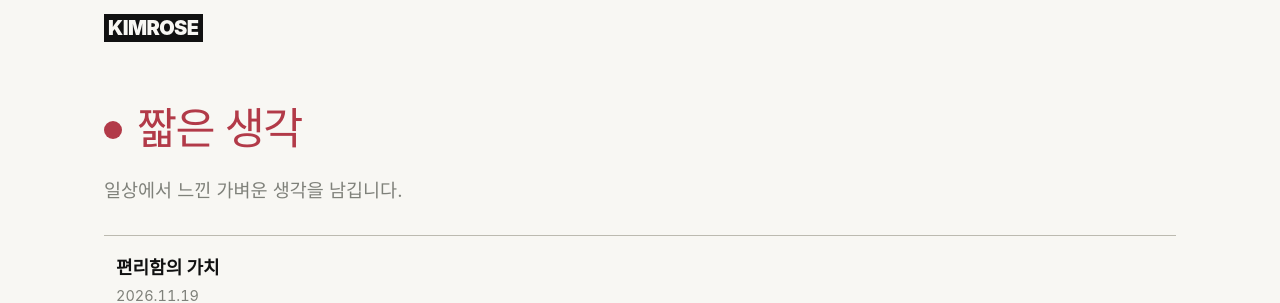
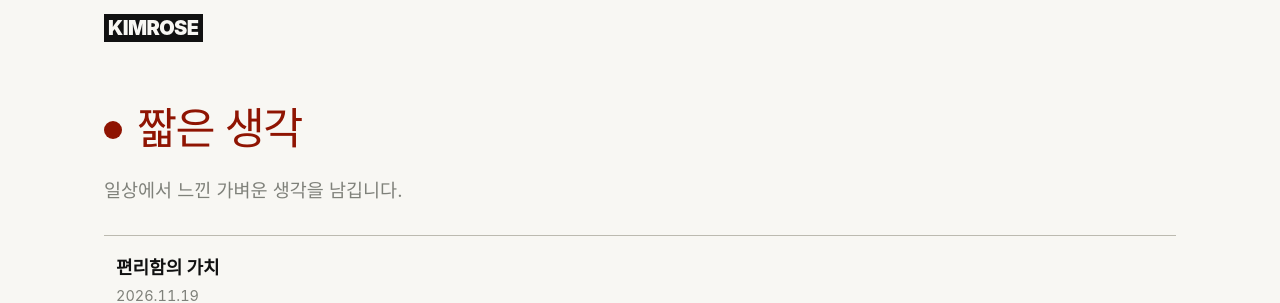
Before and after one commit to k-im-rose/thoughts, a Jekyll site: the page built from index.html, in a window 1280 px wide. Shown: the top 303 px of the page. Built offline with Jekyll 4.4.1, drawn with Linux system fonts in a browser that asks for light colours; some web fonts are replaced.

Commit message:
짧은 생각 사이트: 메인 색을 참고 이미지 색(#8F1402)으로 변경
Co-Authored-By: Claude Haiku 5.5 <noreply@anthropic.com>

```diff
--- a/assets/css/cv.css
+++ b/assets/css/cv.css
@@ -486,9 +486,9 @@ a.work-row:hover small { color: #fff; }
   --ink: #111111;
   --text: #111111;
   --soft: #7f817a;
-  --sage: #B23A48;        /* 메인 레드 버건디: 로고 배경, 호버, 인용 선 */
-  --sage-light: #B23A48;  /* 장식 점: 메인과 같은 색 */
+  --sage: #8F1402;        /* 메인 레드 버건디: 로고 배경, 호버, 인용 선 */
+  --sage-light: #8F1402;  /* 장식 점: 메인과 같은 색 */
 }
-.logo:hover { background: #922E3A; }
+.logo:hover { background: #6E0F01; }
 .thoughts-list > h2 { color: var(--sage); }
 .foot, .foot a { color: var(--soft); }
```
